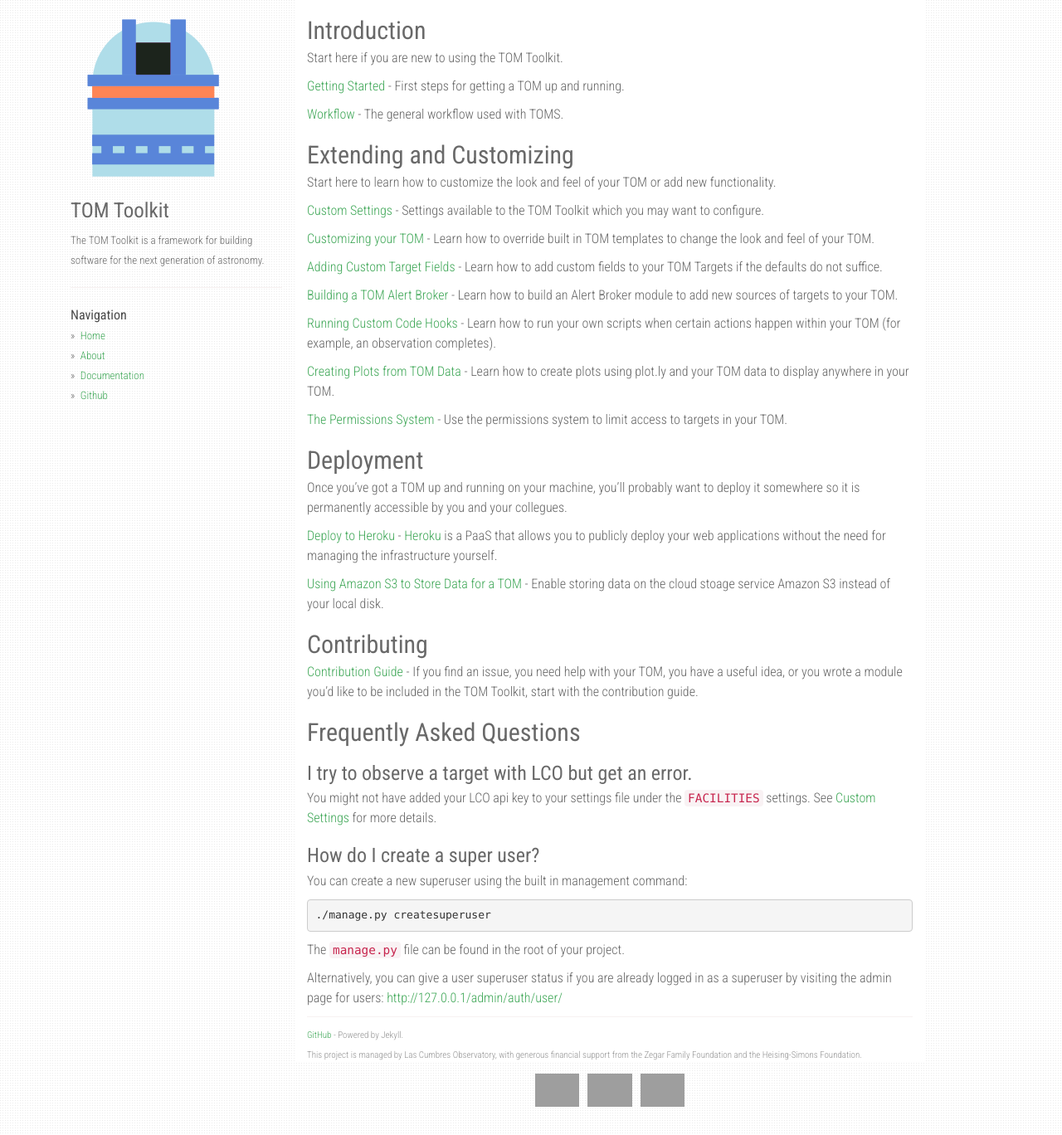
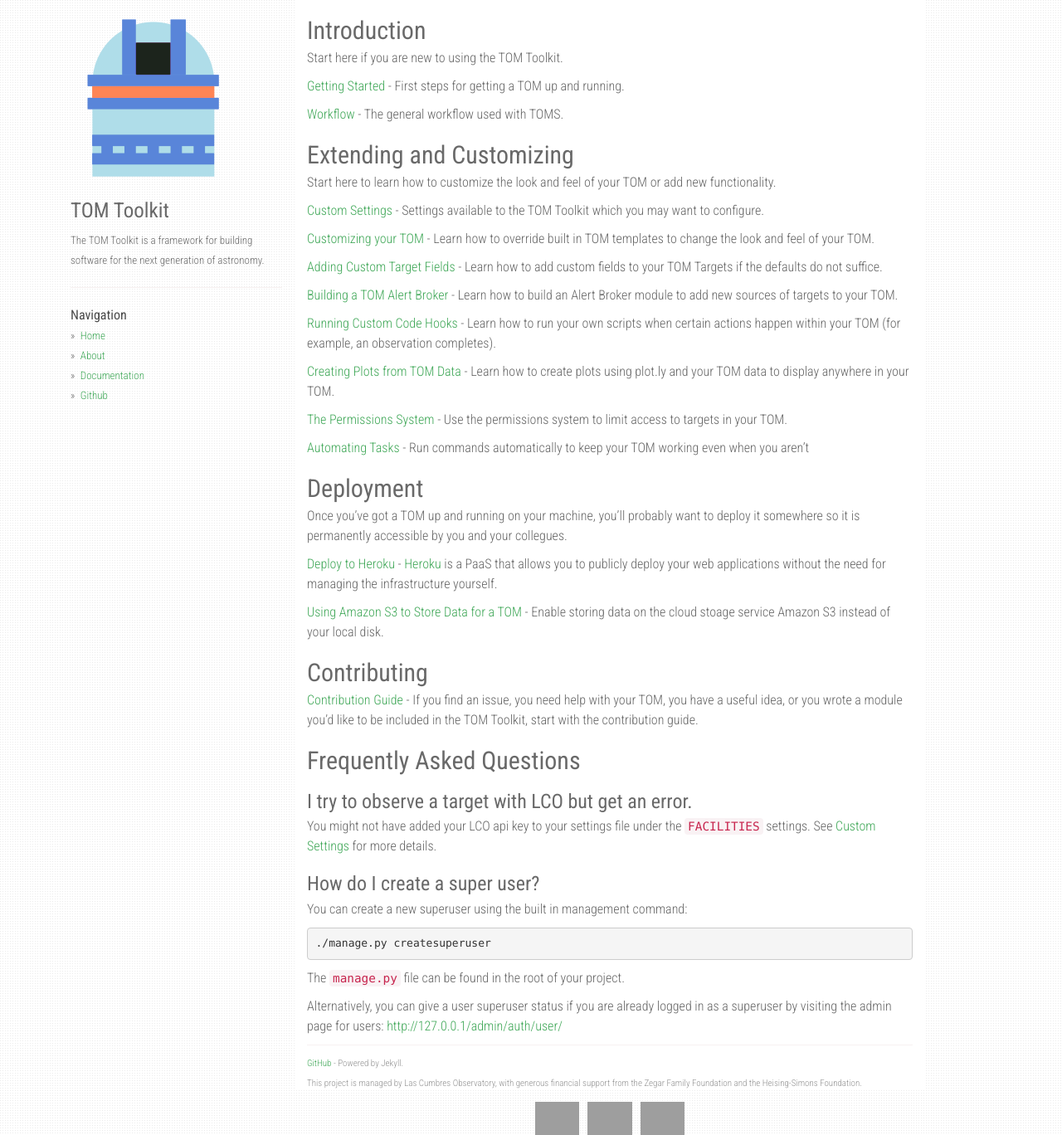
Before and after one commit to TOMToolkit/tomtoolkit.github.io, a Jekyll site: the page built from docs/index.md, in a window 1280 px wide. Shown: the whole page at 83% size. Built offline with Jekyll 4.4.1, drawn with Linux system fonts in a browser that asks for light colours; nearby versions of some CDN libraries; our own code applies the rules of GitHub Pages for plain Markdown files; grey boxes are pictures that could not be loaded.

Commit message:
Adding a link to new doc in index

```diff
--- a/docs/index.md
+++ b/docs/index.md
@@ -36,6 +36,9 @@ using plot.ly and your TOM data to display anywhere in your TOM.
 [The Permissions System](/docs/permissions) - Use the permissions system to limit
 access to targets in your TOM.
 
+[Automating Tasks](/docs/automation) - Run commands automatically to keep your TOM
+working even when you aren't
+
 ## Deployment
 Once you've got a TOM up and running on your machine, you'll probably want to
 deploy it somewhere so it is permanently accessible by you and your collegues.
```
